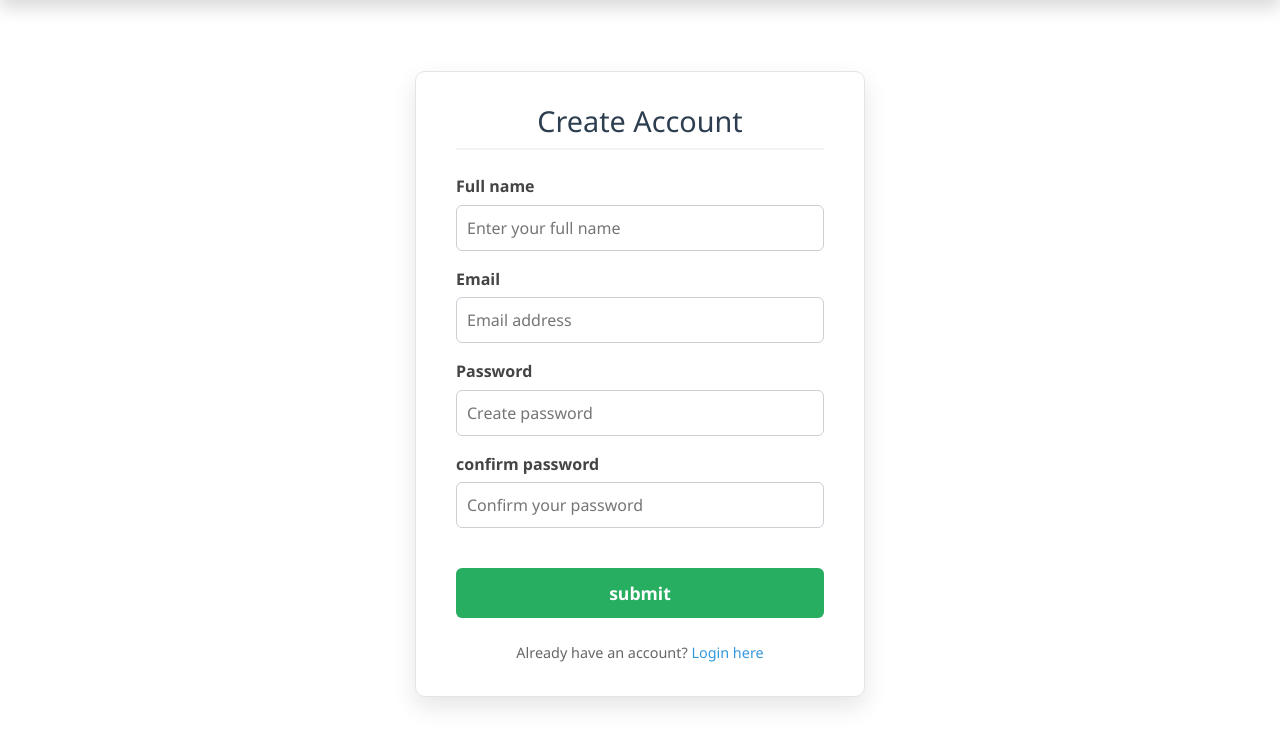
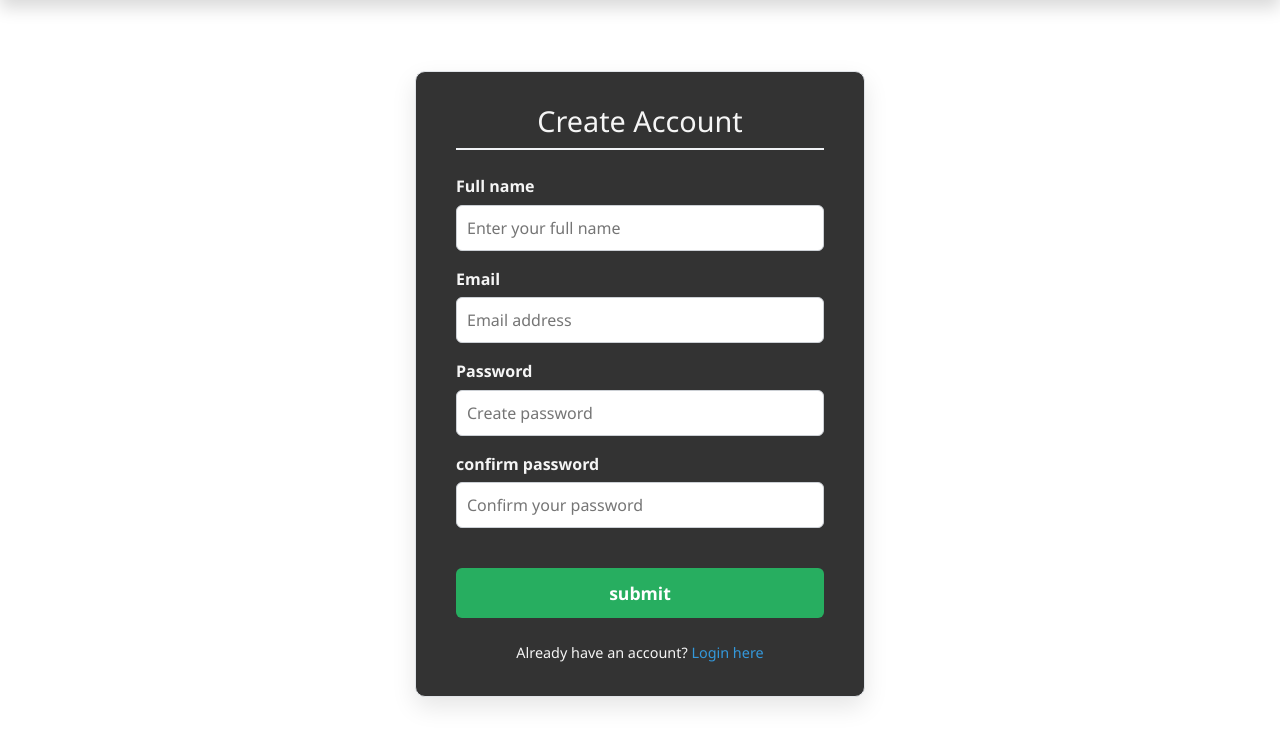
Before and after one commit to davidmughogho100-prog/deploy-flask-app, a Flask app: page /auth/register in a window 1280 px wide. Shown: the part 56-800 px from the top of the page. Run offline with Flask 3, Linux system fonts and the light colour scheme.

Commit message:
changed website card colors based on #1

```diff
--- a/dev/templates/index.html
+++ b/dev/templates/index.html
@@ -11,7 +11,7 @@
     }
 
     .upload-card {
-        background: #ffffff;
+        background: #1f2937;
         padding: 3rem;
         border-radius: 12px;
         box-shadow: 0 4px 20px rgba(0, 0, 0, 0.08);
@@ -28,12 +28,12 @@
 
     .upload-card h1 {
         margin-bottom: 1rem;
-        color: #2d3748;
+        color: whitesmoke;
         font-size: 1.5rem;
     }
 
     .upload-card p {
-        color: #718096;
+        color: whitesmoke;
         margin-bottom: 2rem;
         font-size: 0.95rem;
     }
--- a/dev/templates/register.html
+++ b/dev/templates/register.html
@@ -11,7 +11,7 @@
     }
 
     .auth-card {
-        background: #ffffff;
+        background: #333;
         padding: 2rem 2.5rem;
         border-radius: 10px;
         box-shadow: 0 10px 25px rgba(0, 0, 0, 0.1);
@@ -22,7 +22,7 @@
 
     .auth-card h1 {
         margin-bottom: 1.5rem;
-        color: #2c3e50;
+        color: whitesmoke;
         font-size: 1.8rem;
         text-align: center;
         border-bottom: 2px solid #f0f2f5;
@@ -37,7 +37,7 @@
         display: block;
         margin-bottom: 0.4rem;
         font-weight: 600;
-        color: #444;
+        color: whitesmoke;
     }
 
     /* Target the Flask-WTF inputs */
@@ -82,7 +82,7 @@
         text-align: center;
         margin-top: 1.5rem;
         font-size: 0.9rem;
-        color: #666;
+        color: whitesmoke;
     }
 
     .auth-footer a {
```
Also changed, not shown: dev/templates/login.html (+4 -3 lines), requirements.txt (+7 -22 lines).
